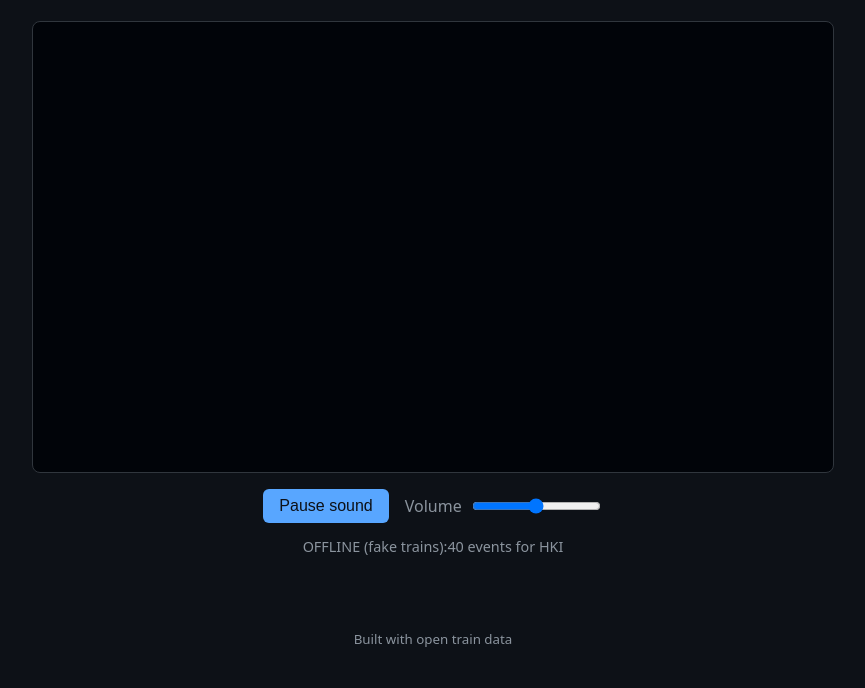
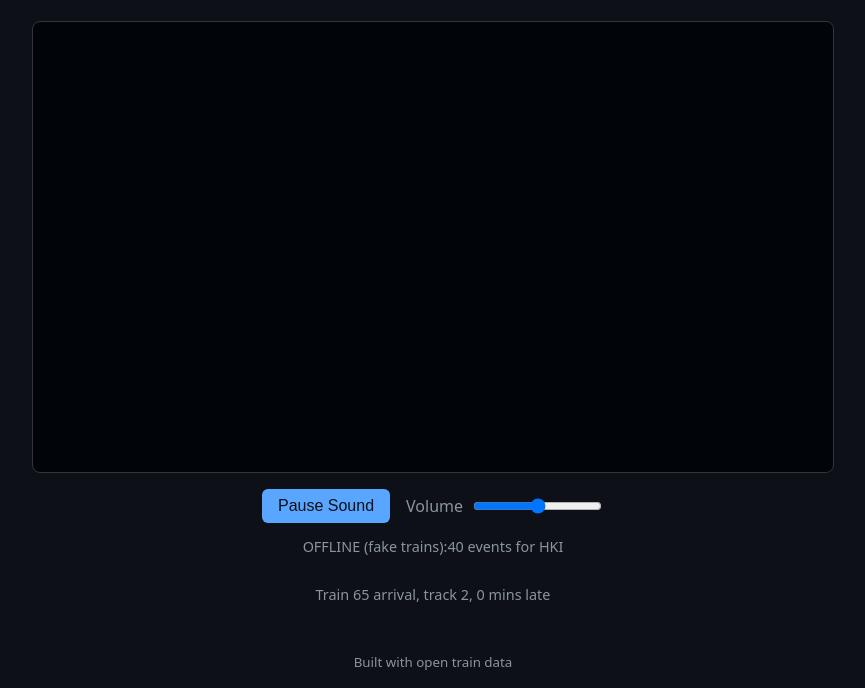
Before and after one commit to shah-nisarg7/station-soundscape, a website with bundled scripts: page index.html in a window 1280 px wide. Both pictures are taken after a click on the button "Start sound". Shown: the part 135-823 px from the top of the page, without its empty margins (207-1072 px from the left). Before the commit the page ends 800 px from the top, so only its background shows below. Built offline with nearby package versions, Linux system fonts and the light colour scheme; no server answers.

Commit message:
play a note for each train event , speed up and looping

```diff
--- a/index.html
+++ b/index.html
@@ -22,6 +22,7 @@
       </label>
     </section>
     <p id="status" class="status">Ready</p>
+        <p id="now-playing" class="status"></p>
   </main>
 
   <footer class="app-footer">
--- /dev/null
+++ b/js/audio/trainPlayer.js
@@ -0,0 +1,49 @@
+//real trains are mins apart so.. we play it sped up
+//very long gaps are cut short, so it never waits too long for next note
+export function makePlaybackPlan(events,options={}){
+    const {secondsPerRealMinute =2 ,maxGapSeconds = 8} = options;
+
+    let previousTimeInMs = null;
+    let elapsedSeconds = 0;
+
+    return events.map((event)=>{
+        const timeInMs = new Date(event.scheduledTime).getTime();
+
+        if (previousTimeInMs !== null){
+            const realGapMinutes = (timeInMs - previousTimeInMs) / 60000;
+            const gapSeconds = realGapMinutes * secondsPerRealMinute;
+            elapsedSeconds = elapsedSeconds+ Math.min(gapSeconds,maxGapSeconds);
+        }
+        previousTimeInMs = timeInMs;
+        return {event,delaySeconds: elapsedSeconds};
+    });
+}
+
+//plays every event at its time then waits for a bit and starts again
+export function startPlayback(events,onEvent,options={}){
+    const {loopPauseSeconds = 4}= options;
+    const plan = makePlaybackPlan(events,options);
+
+    //nothing to play
+    if(plan.length ===0){
+        return function stop(){};
+    }
+
+    let timerIds = [];
+
+    function playOneRound(){
+        timerIds=[];
+        for(const step of plan){
+            timerIds.push(setTimeout(()=> onEvent(step.event),step.delaySeconds*1000));
+        }
+        //after last event and some short time, repeating again
+        const lastDelaySeconds = plan[plan.length-1].delaySeconds;
+        timerIds.push(setTimeout(playOneRound,(lastDelaySeconds+loopPauseSeconds)*1000));
+    }
+    playOneRound();
+
+    return function stop(){
+        timerIds.forEach((timerId)=> clearTimeout(timerId));
+        timerIds = [];
+    };
+}
--- a/js/main.js
+++ b/js/main.js
@@ -6,7 +6,8 @@ import {
     setVolume,
     playNote,
 } from "./audio/audioEngine.js";
-import {getNoteFromScale,midiToFrequency} from "./audio/music.js";
+import { eventToFrequency } from "./audio/music.js";
+import { startPlayback } from "./audio/trainPlayer.js";
 const statusEl = document.getElementById('status');
 const startButton = document.getElementById("start-button");
 const volumeSlider = document.getElementById("volume-slider");
@@ -35,6 +36,7 @@ async function init(){
             wantedMode: getWantedModeFromUrl(),
         });
         showStatus(result);
+        currentEvents = result.events;
         console.table(result.events);
 
     } catch(error){
@@ -43,14 +45,26 @@ async function init(){
     }
 }
 
+// called once for every train event , show it and play tis note
+function handleTrainEvent(event){
+    const frequency = eventToFrequency(event);
+    if(frequency===null){
+        nowPlayingEl.textContent = `Train ${event.trainNumber} cancelled (silent)`;
+        return;
+    }
+    playNote(frequency);
+    nowPlayingEl.textContent = `Train ${event.trainNumber} ${event.kind},  track ${event.track}, ${event.delayMin} mins late`;
+}
+
 async function handleStartButtonClick(){
-    if (isAudioRunning()){
+    if(isAudioRunning()){
+        if(stopTrainPlayback) stopTrainPlayback();
         await pauseAudio();
         startButton.textContent = "Start Sound";
-    }
-    else {
+    } else {
         await startAudio();
-        startButton.textContent = "Pause sound";
+        stopTrainPlayback = startPlayback(currentEvents,handleTrainEvent);
+        startButton.textContent= "Pause Sound";
     }
 }
 //i kept volume range 0-1 so dividing it by 100 so it stays bw that range
@@ -60,10 +74,11 @@ function handleVolumeChange(){
 startButton.addEventListener("click",handleStartButtonClick);
 volumeSlider.addEventListener("input",handleVolumeChange);
 
-//temp (clickign the canvas to hear a random note)
-document.getElementById("viz").addEventListener("click",()=>{
-    const randomStep = Math.floor(Math.random()*10);
-    const note = getNoteFromScale("majorPentatonic",randomStep);
-    playNote(midiToFrequency(note));
-});
+const nowPlayingEl = document.getElementById("now-playing");
+
+let currentEvents = []; //filled once data loads
+let stopTrainPlayback = null; //set while the music is playing
+
+
+
 init();
```
Also changed, not shown: tests/trainPlayer.test.js (added, +30 -0 lines).
